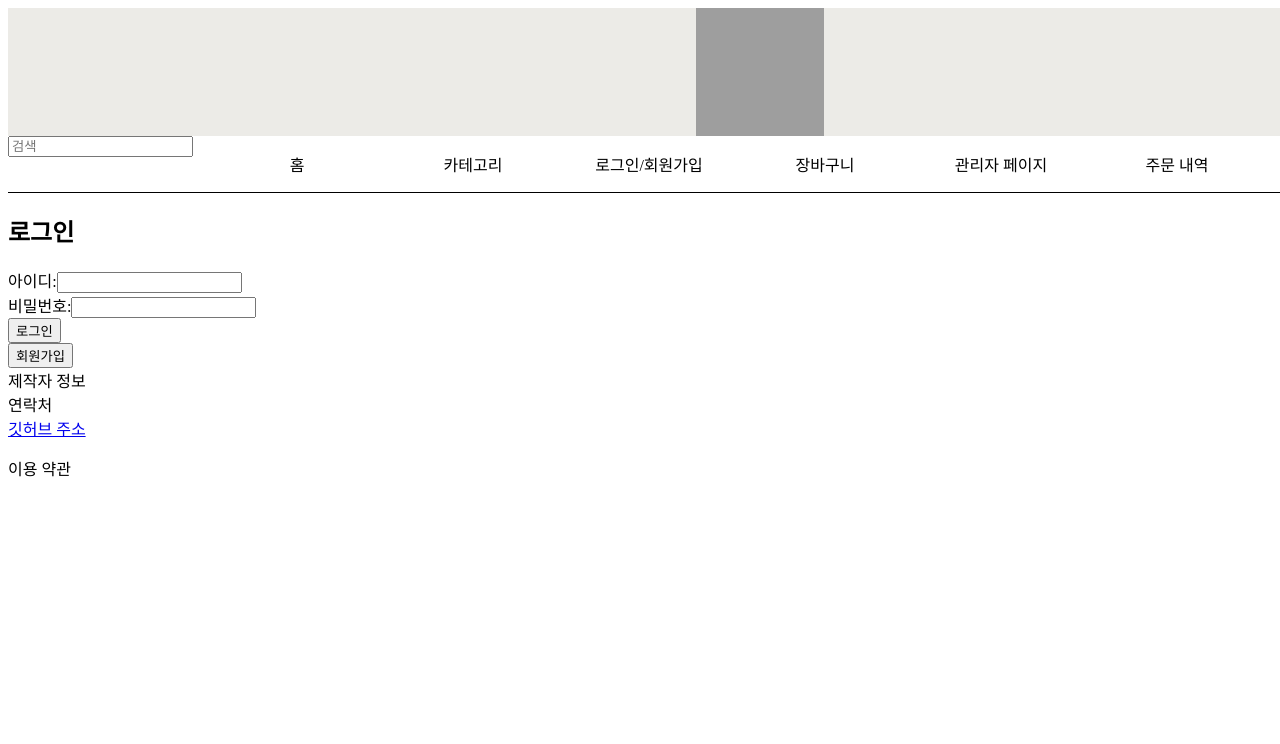
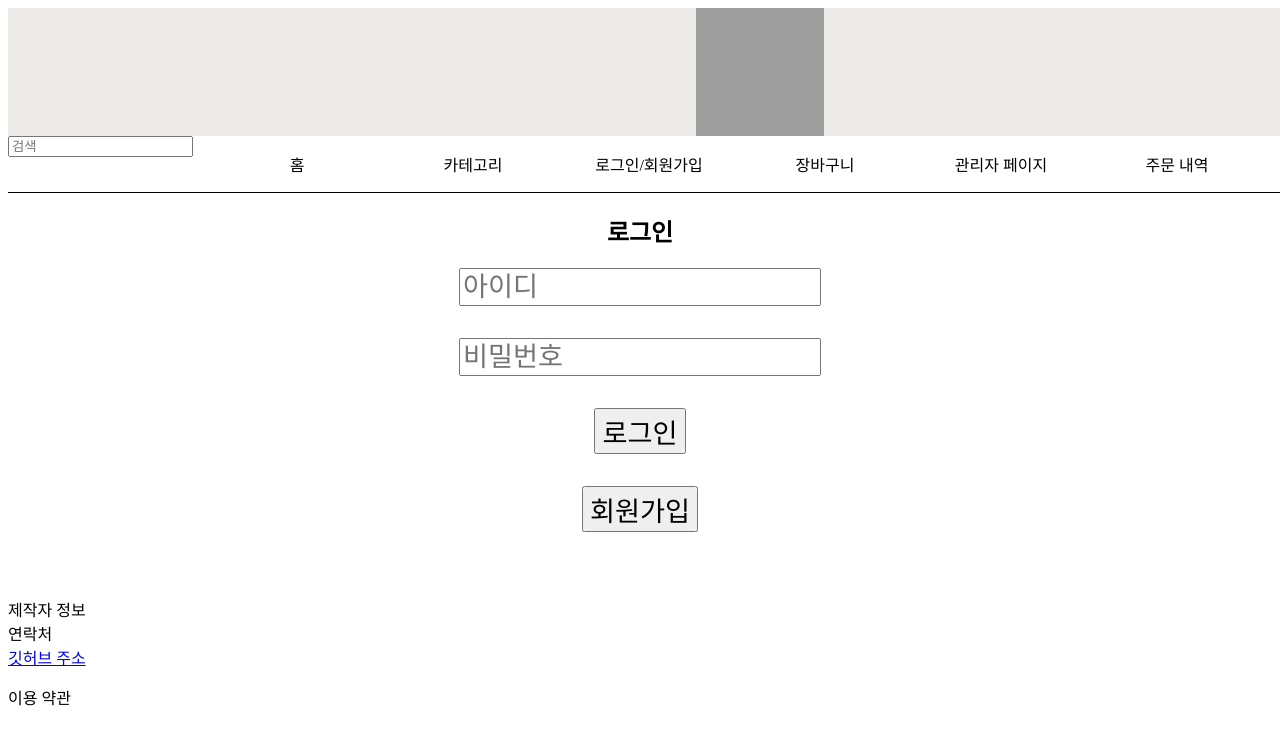
Before and after one commit to Yujihoon1/react-shoppingmall, a React (Create React App) app: page /login in a window 1280 px wide. Shown: the top 744 px of the page. Built offline with nearby package versions, Linux system fonts and the light colour scheme; grey boxes are pictures that could not be loaded.

Commit message:
회원가입 & 로그인
1.회원가입
2. 로그인

```diff
--- a/src/contexts/AuthProvider.js
+++ b/src/contexts/AuthProvider.js
@@ -1,12 +1,22 @@
-import React, { useState } from "react";
+import React, { useState, useEffect } from "react";
 import AuthContext from "./AuthContext";
 
 // 인증상태 관리하는 컨텍스트 제공 - 인증 관련데이터 변경 가능
 const AuthProvider = ({ children }) => {
   const [isLoggedIn, setIsLoggedIn] = useState(false);
+  const [user, setUser] = useState(null);
+  const [token, setToken] = useState(null);
+
+  useEffect(() => {
+    console.log("isLoggedIn:", isLoggedIn);
+    console.log("user:", user);
+    console.log("token:", token);
+  }, [isLoggedIn, user, token]);
 
   return (
-    <AuthContext.Provider value={{ isLoggedIn, setIsLoggedIn }}>
+    <AuthContext.Provider
+      value={{ isLoggedIn, setIsLoggedIn, user, setUser, token, setToken }}
+    >
       {children}
     </AuthContext.Provider>
   );
--- /dev/null
+++ b/src/js/Header/Header.scss
@@ -0,0 +1,35 @@
+div {
+  display: block;
+}
+.home {
+  width: 94rem;
+  background-color: #ecebe7;
+  text-align: -webkit-center;
+  .logo {
+    img {
+      display: block;
+      width: 8rem;
+      height: 8rem;
+    }
+  }
+}
+nav {
+  display: flex;
+  width: 94rem;
+  border-bottom: 1px solid;
+  .search {
+  }
+}
+ul {
+  display: flex;
+  list-style: none;
+  li {
+    width: 8rem;
+    text-align: center;
+    padding-right: 3rem;
+    a {
+      text-decoration: none;
+      color: black;
+    }
+  }
+}
--- /dev/null
+++ b/src/js/Login/Login.css
@@ -0,0 +1,13 @@
+.login {
+  text-align: center;
+  height: 24rem;
+}
+.login form input {
+  font-size: 1.7rem;
+  margin-bottom: 2rem;
+}
+.login button {
+  font-size: 1.7rem;
+}
+
+/*# sourceMappingURL=Login.css.map */
--- a/src/js/Login/Login.js
+++ b/src/js/Login/Login.js
@@ -1,18 +1,31 @@
-import React, { useState, useContext } from "react";
+import React, { useEffect, useState, useContext } from "react";
 import { Link, useNavigate } from "react-router-dom";
 import AuthContext from "../../contexts/AuthContext";
+import LoginCss from "./Login.css";
 
 //로그인 페이지
 function Login() {
   const [id, setId] = useState("");
   const [password, setPassword] = useState("");
   const navigate = useNavigate();
-  const { setIsLoggedIn } = useContext(AuthContext); // 로그인 상태 변경 함수
+  const { isLoggedIn, user, setIsLoggedIn, setUser, setToken } =
+    useContext(AuthContext); // 로그인 상태 변경 함수
+
+  const contextValue = useContext(AuthContext);
+
+  useEffect(() => {
+    if (isLoggedIn) {
+      localStorage.setItem("user", JSON.stringify(user));
+    }
+  }, [isLoggedIn, user]);
+
+  console.log(user);
 
   const handleSubmit = async (e) => {
     e.preventDefault();
     const response = await fetch("http://localhost:5000/login", {
       method: "POST",
+      credentials: "include",
       headers: {
         "Content-Type": "application/json",
       },
@@ -23,7 +36,12 @@ function Login() {
     if (response.ok) {
       //로그인 성공 시
       console.log("로그인 성공");
+      console.log(result);
       setIsLoggedIn(true);
+      setUser(result.user);
+      console.log(result.user);
+      setToken(result.token);
+      localStorage.setItem("token", result.token);
       navigate("/");
     } else {
       //로그인 실패 시
@@ -32,26 +50,22 @@ function Login() {
   };
 
   return (
-    <div>
+    <div className="login">
       <h2>로그인</h2>
       <form onSubmit={handleSubmit}>
-        <label>
-          아이디:
         <input
           type="text"
           name="id"
+          placeholder="아이디"
           onChange={(e) => setId(e.target.value)}
         />
-        </label>
         <br />
-        <label>
-          비밀번호:
         <input
           type="password"
           name="password"
+          placeholder="비밀번호"
           onChange={(e) => setPassword(e.target.value)}
         />
-        </label>
         <br />
         <input type="submit" value="로그인" />
       </form>
--- /dev/null
+++ b/src/js/Login/Login.scss
@@ -0,0 +1,15 @@
+@import "../varibales";
+
+.login {
+  text-align: center;
+  height: 24rem;
+  form {
+    input {
+      font-size: $size_big;
+      margin-bottom: 2rem;
+    }
+  }
+  button {
+    font-size: $size_big;
+  }
+}
--- a/src/js/Login/Signup.js
+++ b/src/js/Login/Signup.js
@@ -7,6 +7,7 @@ function Signup() {
   const [password, setPassword] = useState("");
   const [confirmPassword, setConfirmPassword] = useState("");
   const [message, setMessage] = useState(null);
+  const [userName, setUserName] = useState("");
   const navigate = useNavigate();
 
   const handleSubmit = async (e) => {
@@ -23,11 +24,11 @@ function Signup() {
       headers: {
         "Content-Type": "application/json",
       },
-      body: JSON.stringify({ user_id: id, password }),
+      body: JSON.stringify({ user_id: id, password, user_name: userName }),
     });
 
     if (response.ok) {
-      setMessage("회원가입이 완료되었습니다.");
+      alert("회원가입이 완료되었습니다.");
       //0.5초 후에 로그인 페이지로 이동하기
       setTimeout(() => {
         navigate("/login");
@@ -48,6 +49,16 @@ function Signup() {
             type="text"
             name="id"
             onChange={(e) => setId(e.target.value)}
+          />
+        </label>
+        <br />
+        <label>
+          사용자 이름: {/* 사용자 이름 입력 필드 추가 */}
+          <br />
+          <input
+            type="text"
+            name="user_name"
+            onChange={(e) => setUserName(e.target.value)}
           />
         </label>
         <br />
```
Also changed, not shown: 1 other file (tests, documents, lock files or other folders). Lines whose indentation alone changed are shown as unchanged.
